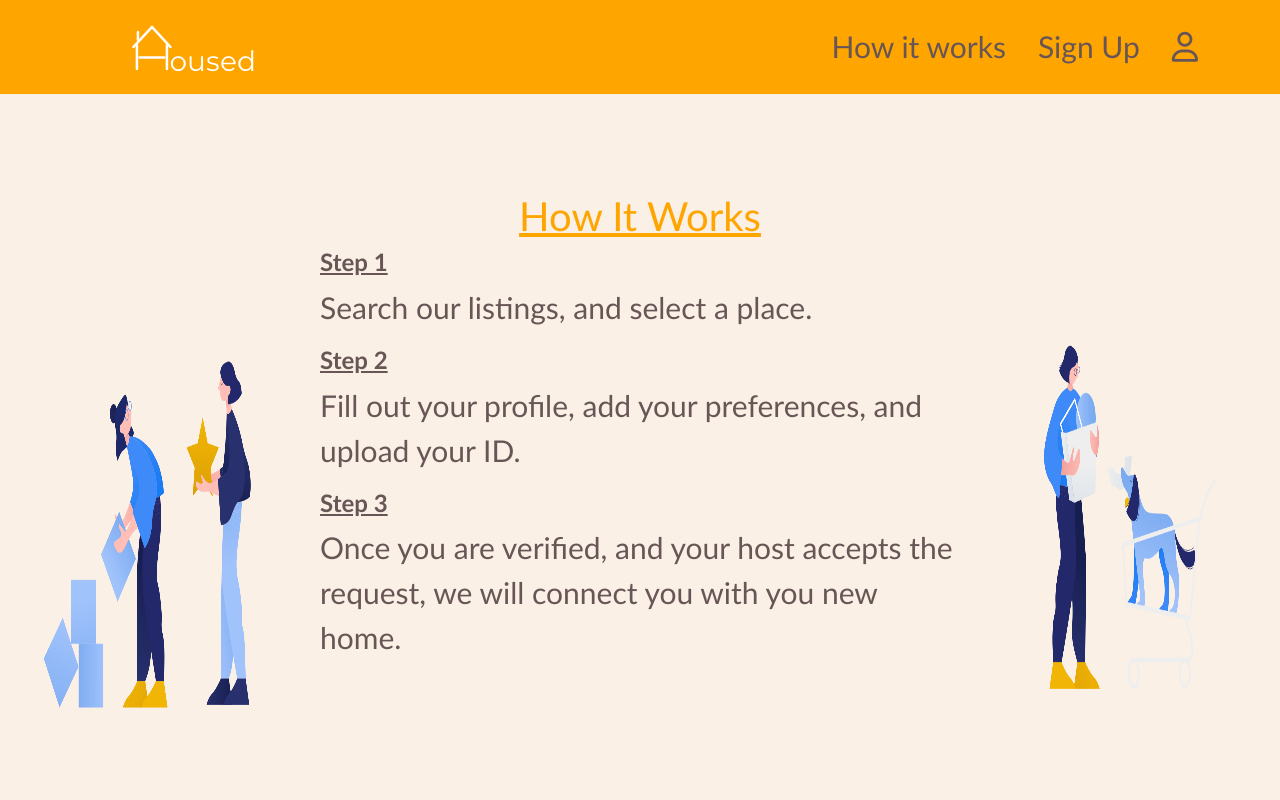
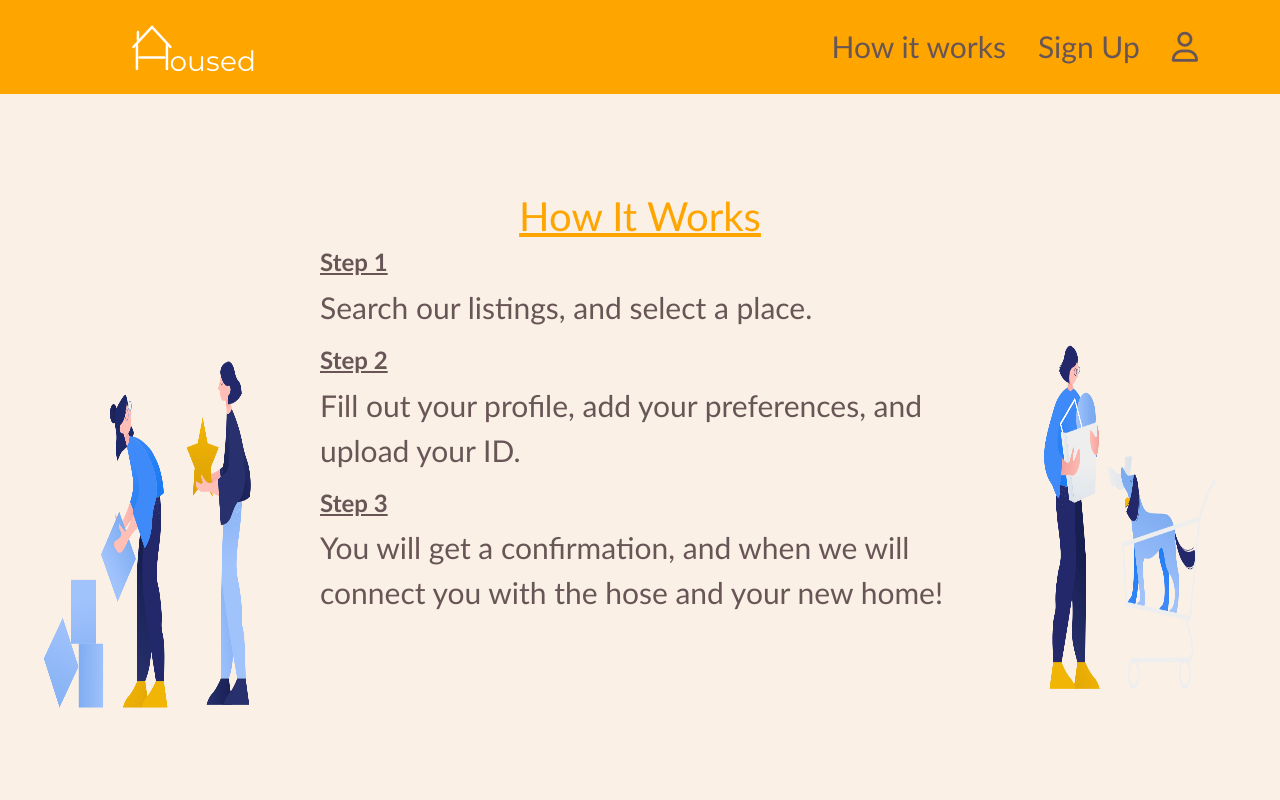
Before and after one commit to fluturecode/HOUSED-AirBnB-React-MERN, a React (Create React App) app in the folder client/: page /howitworks in a window 1280 px wide. Shown: the top 800 px of the page. Built offline with nearby package versions, Linux system fonts and the light colour scheme; the HTML template or start-up script is replaced by a standard one.

Commit message:
Update how it works
Fixed typos and wording.

```diff
--- a/client/src/components/HowItWorks.jsx
+++ b/client/src/components/HowItWorks.jsx
@@ -22,8 +22,7 @@ class HowItWorks extends React.Component {
             </p>
             <h4>Step 3</h4>
             <p>
-              Once you are verified, and your host accepts the request, we will
-              connect you with you new home.
+              You will get a confirmation, and when we will connect you with the hose and your new home!
             </p>
           </div>
           <img
```
